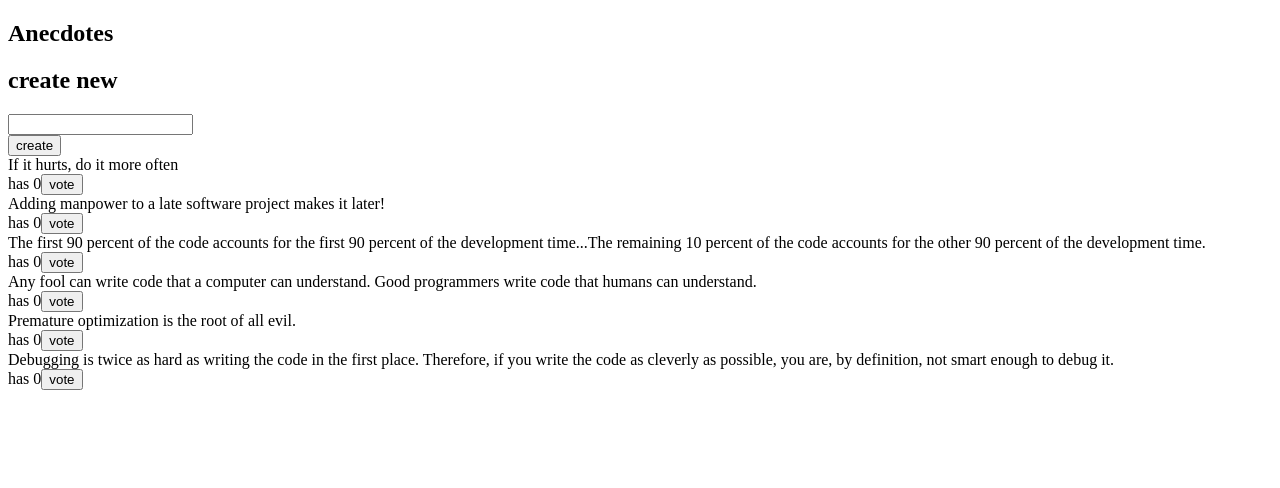
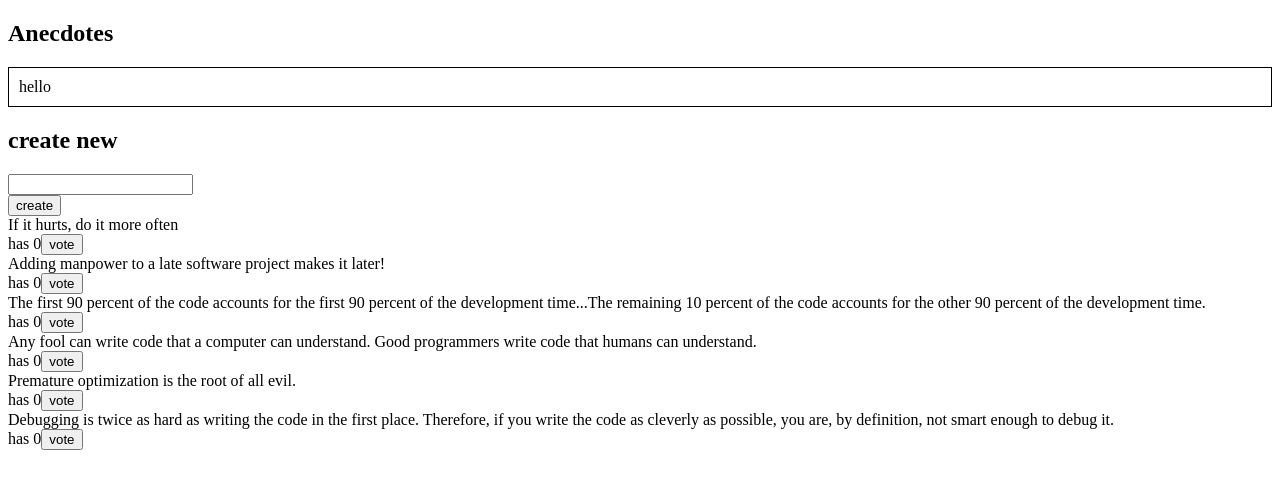
Before and after one commit to SuperChakib/fullstackopen2022, a React (Create React App) app in the folder part6/redux-anecdotes/: page / in a window 1280 px wide. Shown: the top 488 px of the page. Built offline with nearby package versions, Linux system fonts and the light colour scheme.

Commit message:
Part6 anecdotes step8 integrate Notification component

```diff
--- a/part6/redux-anecdotes/src/App.js
+++ b/part6/redux-anecdotes/src/App.js
@@ -1,10 +1,12 @@
-import AnecdoteForm from './AnecdoteForm'
-import AnecdoteList from './AnecdoteList'
+import AnecdoteForm from './components/AnecdoteForm'
+import AnecdoteList from './components/AnecdoteList'
+import Notification from './components/Notification'
 
 const App = () => {
   return (
     <div>
       <h2>Anecdotes</h2>
+      <Notification />
       <AnecdoteForm />
       <AnecdoteList />
     </div>
--- a/part6/redux-anecdotes/src/AnecdoteForm.js
+++ b/part6/redux-anecdotes/src/components/AnecdoteForm.js
@@ -1,5 +1,5 @@
 import { useDispatch } from "react-redux"
-import { createAnecdote } from "./reducers/anecdoteReducer"
+import { createAnecdote } from "../reducers/anecdoteReducer"
 
 const AnecdoteForm = () => {
   const dispatch = useDispatch()
--- a/part6/redux-anecdotes/src/AnecdoteList.js
+++ b/part6/redux-anecdotes/src/components/AnecdoteList.js
@@ -1,6 +1,6 @@
 import { useSelector, useDispatch } from "react-redux"
 
-import { voteForAnecdote } from "./reducers/anecdoteReducer"
+import { voteForAnecdote } from "../reducers/anecdoteReducer"
 
 const AnecdoteList = () => {
   const anecdotes = useSelector(state => state.anecdotes)
--- a/part6/redux-anecdotes/src/components/Notification.js
+++ b/part6/redux-anecdotes/src/components/Notification.js
@@ -1,4 +1,7 @@
+import { useSelector } from "react-redux"
+
 const Notification = () => {
+  const notification = useSelector(state => state.notification)
   const style = {
     border: 'solid',
     padding: 10,
@@ -6,7 +9,7 @@
   }
   return (
     <div style={style}>
-      render here notification...
+      {notification}
     </div>
   )
 }
--- /dev/null
+++ b/part6/redux-anecdotes/src/reducers/notificationReducer.js
@@ -0,0 +1,9 @@
+import { createSlice } from "@reduxjs/toolkit"
+
+const notificationSlice = createSlice({
+  name: 'notification',
+  initialState: 'hello',
+  reducers: {}
+})
+
+export default notificationSlice.reducer
--- a/part6/redux-anecdotes/src/store.js
+++ b/part6/redux-anecdotes/src/store.js
@@ -1,10 +1,12 @@
 import { configureStore } from "@reduxjs/toolkit"
 
 import anecdoteReducer from "./reducers/anecdoteReducer"
+import notificationReducer from "./reducers/notificationReducer"
 
 const store = configureStore({
   reducer: {
-    anecdotes: anecdoteReducer
+    anecdotes: anecdoteReducer,
+    notification: notificationReducer
   }
 })
 
```
